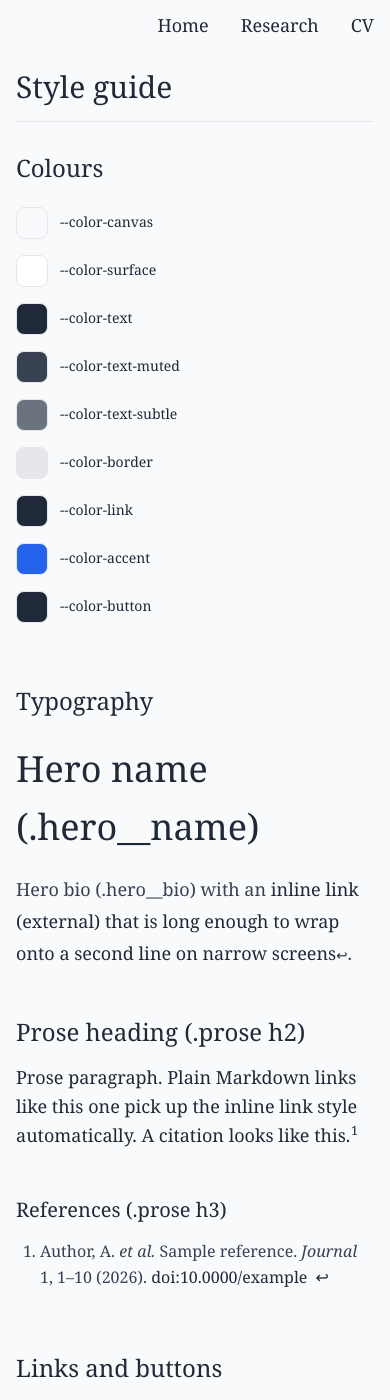
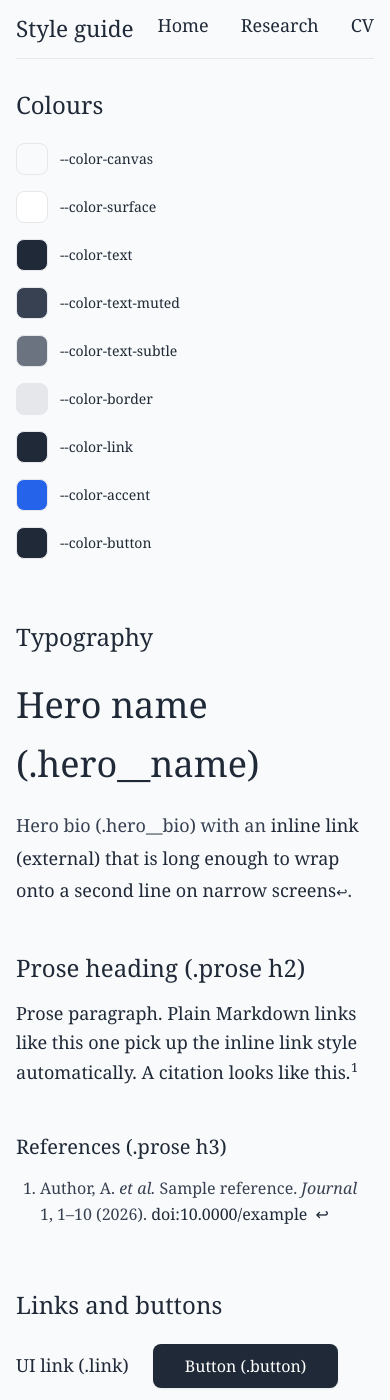
Before and after one commit to tademarozsak/tademarozsak.github.io, a Jekyll site: the page built from styleguide.html, in a window 390 px wide and 1400 px high. Built offline with Jekyll 4.4.1, drawn with Linux system fonts in a browser that asks for light colours; some web fonts are replaced.

Commit message:
Dock the large title in the bar on phones too
The title now starts in the bar's left slot, its top level with the menu,
and shrinks in place as you scroll on every screen size, replacing the
separate small title that faded in on phones. A title too wide to sit
beside the menu starts at the largest size that fits.

Co-Authored-By: Claude Opus 5.5 <noreply@anthropic.com>

```diff
--- a/_layouts/page.html
+++ b/_layouts/page.html
@@ -3,16 +3,14 @@ layout: base
 ---
 {%- comment -%}
   Every inner page: sticky bar, large title, content.
-    Bar      left: the page title, compact. On wide screens that is the large
-             title itself, shrunk into place (see below); on phones a small
-             copy (.page-bar__title--phone) fades in once the large title has
-             scrolled under the bar.
+    Bar      left: the page title, compact (the large title, shrunk into
+             place; see below).
              right: Home and the site's other pages (internal links, URLs
              starting with "/", in _data/links.yml). The section you're in is
              left out (e.g. Research on any project page): the title says it.
-    Title    large, on the left. On wide screens it sits in the bar's left
-             slot from the start and shrinks in place as you scroll, its top
-             fixed (script below). On phones it scrolls away under the bar.
+    Title    large, on the left. It sits in the bar's left slot from the
+             start, its top level with the menu, and shrinks in place as you
+             scroll (script below). Same on phones and wide screens.
   Front matter:
     title        required; shown as the h1 and in the browser tab
     description  one sentence for search results
@@ -24,7 +22,9 @@ layout: base
 <div class="page-frame{% if page.fill %} page-frame--fill{% endif %}">
   <header class="page-bar{% if page.fill %} is-compact{% endif %}">
     <div class="page page--narrow page-bar__inner">
-      <p class="page-bar__title{% unless page.fill %} page-bar__title--phone{% endunless %}" aria-hidden="true">{{ page.title }}</p>
+      {%- if page.fill %}
+      <p class="page-bar__title" aria-hidden="true">{{ page.title }}</p>
+      {%- endif %}
       <nav class="page-bar__nav" aria-label="Pages">
         <a href="{{ '/' | relative_url }}" class="link">Home</a>
         {%- for link in site.data.links %}
@@ -58,45 +58,45 @@ layout: base
 {%- unless page.fill %}
 <script>
   // Large title -> compact title in the bar, tied to the scroll position.
-  // Wide screens: the title is position: sticky (CSS) and is pulled up into
-  // the bar's left slot, so it never moves; scrolling only scales it down
-  // (from its top-left corner) to the compact size. The scroll distance equals
-  // the height it loses, so the text below follows its bottom edge. The bar
-  // gains its background once it is compact.
-  // Phones (below 48rem): the title scrolls away (CSS), and the bar gains its
-  // background once the title has passed under it.
+  // The title is position: sticky (CSS) and is pulled up into the bar's left
+  // slot, its top level with the menu, so it never moves; scrolling only
+  // scales it down (from its top-left corner) to the compact size. The scroll
+  // distance equals the height it loses, so the text below follows its bottom
+  // edge. The bar gains its background once the title is compact.
+  // Narrow screens: if the title is too wide to sit beside the menu, it
+  // starts at the largest size that fits (its lost height is taken back with
+  // a negative bottom margin, so the text below still follows it).
   (() => {
     const bar = document.querySelector('.page-bar');
+    const nav = bar.querySelector('.page-bar__nav');
     const title = document.querySelector('.page-title');
     const main = title.parentElement;
-    const wide = matchMedia('(min-width: 48rem)');
-    let range = 1, scaleMin = 1, ticking = false;
+    let range = 1, scaleStart = 1, scaleMin = 1, ticking = false;
 
     const measure = () => {
-      title.style.transform = title.style.marginTop = title.style.top = '';
+      title.style.transform = title.style.marginTop = title.style.marginBottom = title.style.top = '';
       const height = title.offsetHeight;
       const naturalTop = main.getBoundingClientRect().top + scrollY
         + parseFloat(getComputedStyle(main).paddingTop);
-      if (wide.matches) {
-        const rootSize = parseFloat(getComputedStyle(document.documentElement).fontSize);
-        const compactSize = 1.25 * rootSize;                   // --text-xl
-        scaleMin = compactSize / parseFloat(getComputedStyle(title).fontSize);
-        const top = (bar.offsetHeight - height * scaleMin) / 2; // compact title centred in the bar
-        title.style.top = top + 'px';
-        title.style.marginTop = (top - naturalTop) + 'px';
-        range = height * (1 - scaleMin);
-      } else {
-        scaleMin = 1;
-        range = naturalTop + height - bar.offsetHeight;
-      }
-      range = Math.max(1, range);
+      const root = getComputedStyle(document.documentElement);
+      const rootSize = parseFloat(root.fontSize);
+      scaleMin = 1.25 * rootSize / parseFloat(getComputedStyle(title).fontSize);   // --text-xl
+      const room = nav.getBoundingClientRect().left - title.getBoundingClientRect().left
+        - 1.5 * rootSize;                                                            // --space-5 gap
+      scaleStart = Math.max(scaleMin, Math.min(1, room / title.offsetWidth));
+      const top = (bar.offsetHeight - height * scaleMin) / 2;   // compact title centred in the bar
+      title.style.top = top + 'px';
+      title.style.marginTop = (top - naturalTop) + 'px';
+      title.style.marginBottom = (-height * (1 - scaleStart)) + 'px';
+      range = Math.max(1, height * (scaleStart - scaleMin));
       update();
     };
 
     const update = () => {
       ticking = false;
       const progress = Math.min(1, Math.max(0, scrollY / range));
-      title.style.transform = scaleMin < 1 ? `scale(${1 - (1 - scaleMin) * progress})` : '';
+      const scale = scaleStart - (scaleStart - scaleMin) * progress;
+      title.style.transform = scale < 1 ? `scale(${scale})` : '';
       bar.classList.toggle('is-compact', progress >= 1);
     };
 
```
Also changed, not shown: _includes/css/components.css (+10 -30 lines), README.md.
